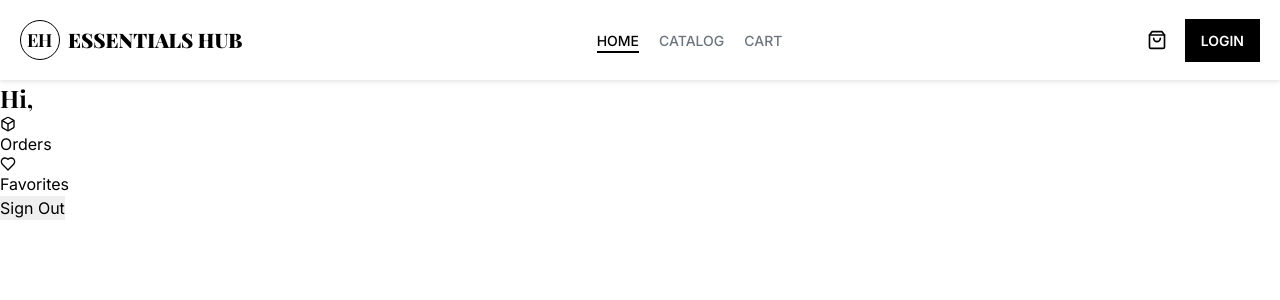
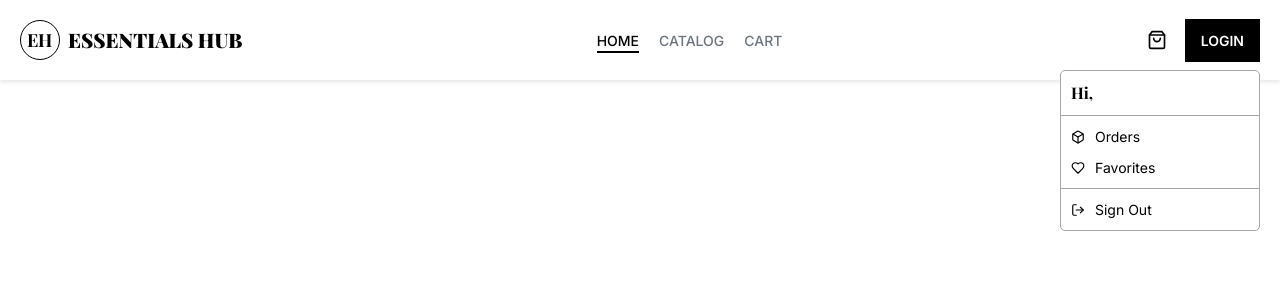
Before and after one commit to Fejiro001/essentials-hub, a React (Create React App) app: page / in a window 1280 px wide. Shown: the top 300 px of the page. Built offline with nearby package versions, Linux system fonts and the light colour scheme; a web font is replaced by a local one.

Commit message:
Styled the user profile modal

```diff
--- a/src/components/Header.js
+++ b/src/components/Header.js
@@ -71,7 +71,7 @@ function Header(props) {
         </div>
       </header>
       {/* USER PROFILE MODAL */}
-      <UserProfileModal user={user} />
+      <UserProfileModal user={user} setAuthMode={setAuthMode} />
     </>
   );
 }
--- a/src/components/UserProfileModal.js
+++ b/src/components/UserProfileModal.js
@@ -1,7 +1,7 @@
-import { LuBox, LuHeart } from "react-icons/lu";
+import { LuBox, LuHeart, LuLogOut } from "react-icons/lu";
 
 function UserProfileModal(props) {
-  const { user } = props;
+  const { user, setAuthMode } = props;
 
   return (
     <div className="user-profile-modal">
@@ -19,7 +19,10 @@ function UserProfileModal(props) {
         </li>
       </ul>
       <div>
-        <button>Sign Out</button>
+        <button className="signout-btn" onClick={() => setAuthMode("signup")}>
+          <LuLogOut />
+          <span>Sign Out</span>
+        </button>
       </div>
     </div>
   );
--- a/src/css/index.css
+++ b/src/css/index.css
@@ -306,6 +306,53 @@ form .form-group {
   color: var(--color-black);
 }
 
+/* USER PROFILE MODAL */
+.user-profile-modal {
+  position: absolute;
+  top: 70px;
+  right: 20px;
+  z-index: 1000;
+  background-color: var(--color-white);
+  border: 1px solid var(--color-gray);
+  width: 100%;
+  max-width: 20rem;
+  border-radius: 5px;
+}
+
+.user-profile-modal div,
+.profile-options {
+  padding: 1rem;
+}
+
+.profile-options li,
+.signout-btn {
+  display: flex;
+  align-items: center;
+  gap: 1rem;
+  width: 100%;
+  font-size: var(--fs-sm);
+}
+
+.profile-options li:first-child {
+  margin-bottom: 1rem;
+}
+
+.user-profile-modal .user-name h2 {
+  font-size: var(--fs-base);
+}
+
+.profile-options {
+  border-block: 1px solid var(--color-gray);
+}
+
+.signout-btn {
+  background: transparent;
+}
+
+.signout-btn:hover {
+  background-color: rgba(166, 166, 166, 0.3);
+}
+
 /* Media Queries */
 /* Tablet */
 @media (max-width: 1023px) {
```
